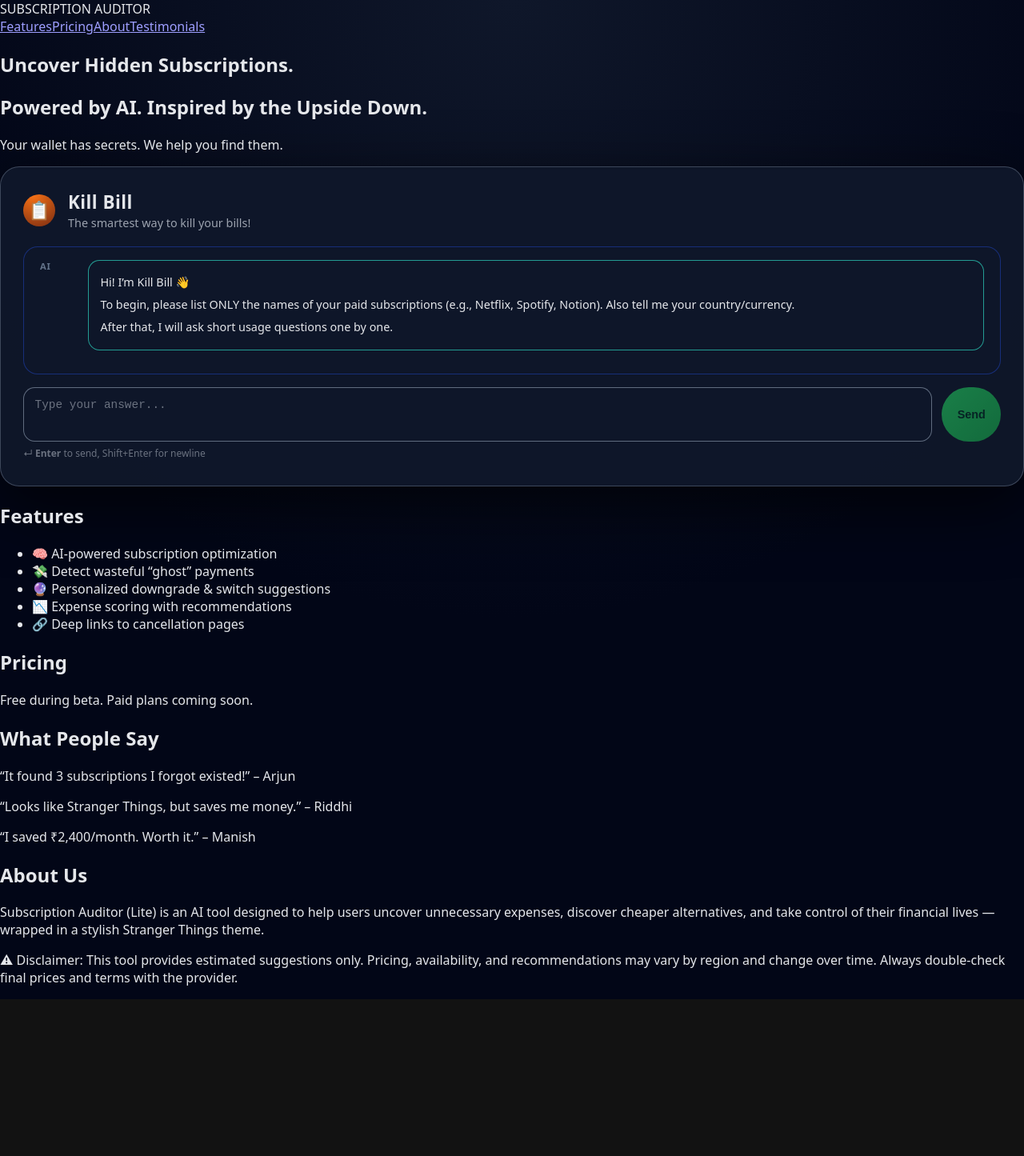
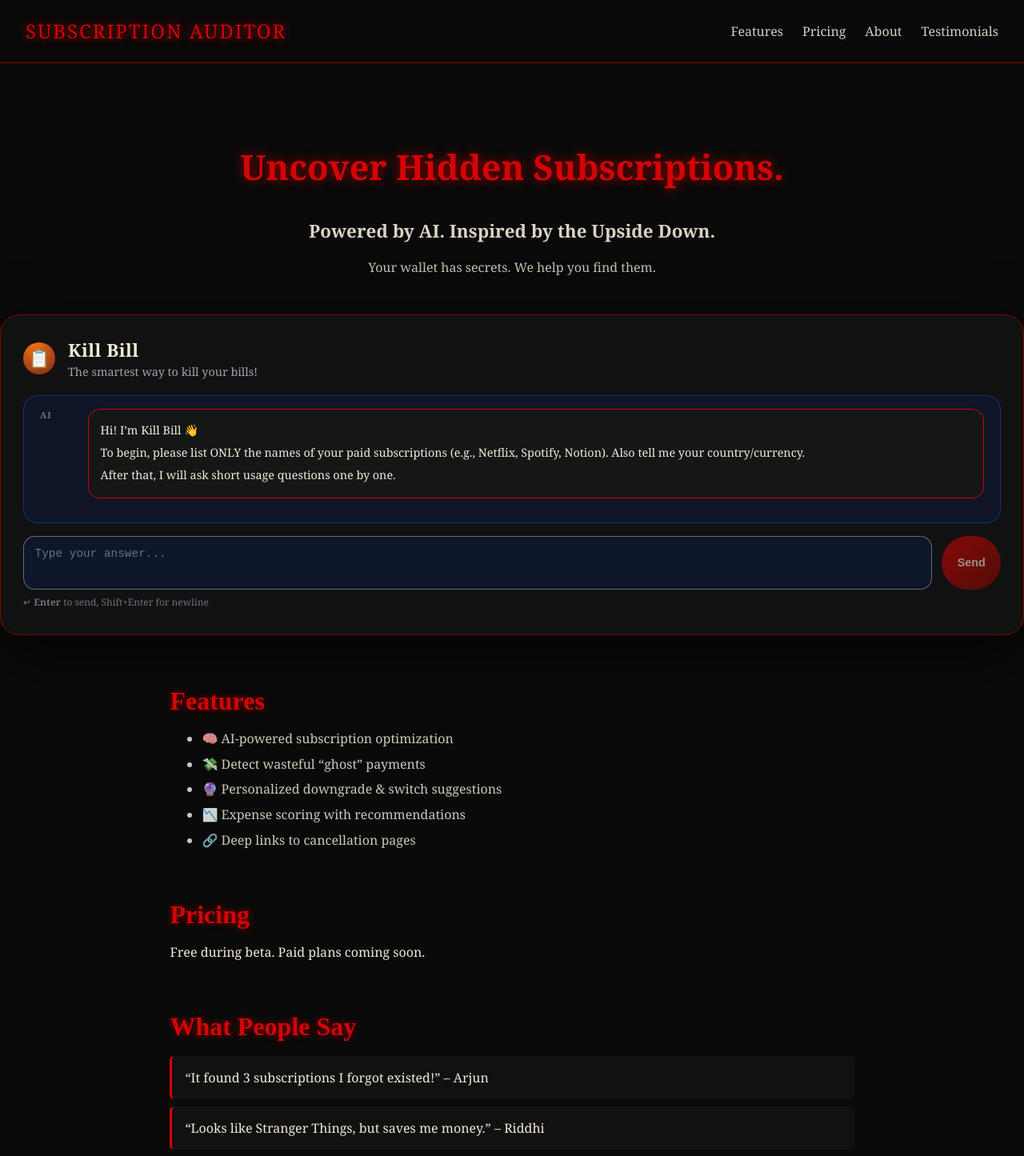
Before and after one commit to deshna17/subscription-auditor-lite, a Next.js app: page / in a window 1280 px wide. Shown: the top 1445 px of the page at 80% size. Before the commit the page ends 1249 px from the top, so only its background shows below. Built offline with nearby package versions, Linux system fonts and the light colour scheme.

Commit message:
Update globals.css

```diff
--- a/app/globals.css
+++ b/app/globals.css
@@ -321,3 +321,146 @@ body {
 .health-green { background: #4caf50; }
 .health-yellow { background: #ffca28; }
 .health-red { background: #e53935; }
+
+/* =======================================================
+   STRANGER THINGS THEME — PAGE LAYOUT + BRANDING
+   (SAFE TO ADD — DOES NOT BREAK YOUR CHAT UI)
+======================================================= */
+
+.st-bg {
+  background: #0a0a0a !important;
+  color: #f2e9d8 !important;
+  font-family: "Cinzel", Georgia, serif;
+  padding-bottom: 4rem;
+}
+
+/* HEADER BAR */
+
+.st-header {
+  display: flex;
+  justify-content: space-between;
+  align-items: center;
+  padding: 1.4rem 2rem;
+  position: sticky;
+  top: 0;
+  z-index: 200;
+  background: rgba(10, 10, 10, 0.92);
+  border-bottom: 1px solid #7c0a02;
+  backdrop-filter: blur(8px);
+}
+
+.st-header .logo {
+  font-family: "Cinzel", Georgia, serif;
+  font-size: 1.5rem;
+  color: #d40406;
+  text-shadow: 0 0 12px #b50000;
+  letter-spacing: 2px;
+}
+
+.st-header nav a {
+  margin-left: 1.5rem;
+  text-decoration: none;
+  color: #f2e9d8;
+  opacity: 0.88;
+  transition: 0.2s ease;
+}
+
+.st-header nav a:hover {
+  color: #d40406;
+  text-shadow: 0 0 10px #d40406;
+  opacity: 1;
+}
+
+/* HERO SECTION */
+
+.hero {
+  text-align: center;
+  padding: 4rem 1rem 3rem;
+}
+
+.hero h1 {
+  font-size: 2.7rem;
+  color: #d40406;
+  text-shadow: 0 0 14px #9b0000;
+}
+
+.hero h2 {
+  font-size: 1.4rem;
+  opacity: 0.9;
+  margin-top: 0.4rem;
+}
+
+.hero p {
+  opacity: 0.8;
+  max-width: 550px;
+  margin: 1rem auto 0;
+}
+
+/* LANDING PAGE SECTIONS */
+
+.section {
+  max-width: 900px;
+  margin: 4rem auto;
+  padding: 0 1.4rem;
+}
+
+.section-title {
+  font-family: "Cinzel", serif;
+  font-size: 2rem;
+  margin-bottom: 1.1rem;
+  color: #d40406;
+  text-shadow: 0 0 8px #8a0101;
+}
+
+.st-list li {
+  margin: 0.6rem 0;
+  color: #f2e9d8;
+  opacity: 0.85;
+}
+
+.testimonials p {
+  background: #111;
+  padding: 1rem;
+  border-left: 3px solid #d40406;
+  margin: 0.6rem 0;
+  border-radius: 6px;
+}
+
+/* FOOTER */
+
+.footer {
+  text-align: center;
+  opacity: 0.7;
+  padding: 2rem 1rem;
+  margin-top: 5rem;
+  border-top: 1px solid #7c0a02;
+  font-size: 0.85rem;
+}
+
+/* =======================================================
+   STRANGER THINGS — CHAT COLOR OVERRIDES (OPTIONAL)
+======================================================= */
+
+.chat-shell {
+  background: #111111 !important;
+  border: 1px solid #7c0a02 !important;
+}
+
+.message.user .message-bubble {
+  background: linear-gradient(135deg, #1a1a1a, #7c0a02) !important;
+  border-color: #b50000 !important;
+}
+
+.message.assistant .message-bubble {
+  background: rgba(22, 22, 22, 0.97) !important;
+  border-color: #d40406 !important;
+}
+
+.input-row button {
+  background: linear-gradient(135deg, #d40406, #7c0a02) !important;
+  color: #f2e9d8 !important;
+}
+
+.input-row button:hover:not(:disabled) {
+  box-shadow: 0 10px 30px rgba(180,0,0,0.45) !important;
+}
```
